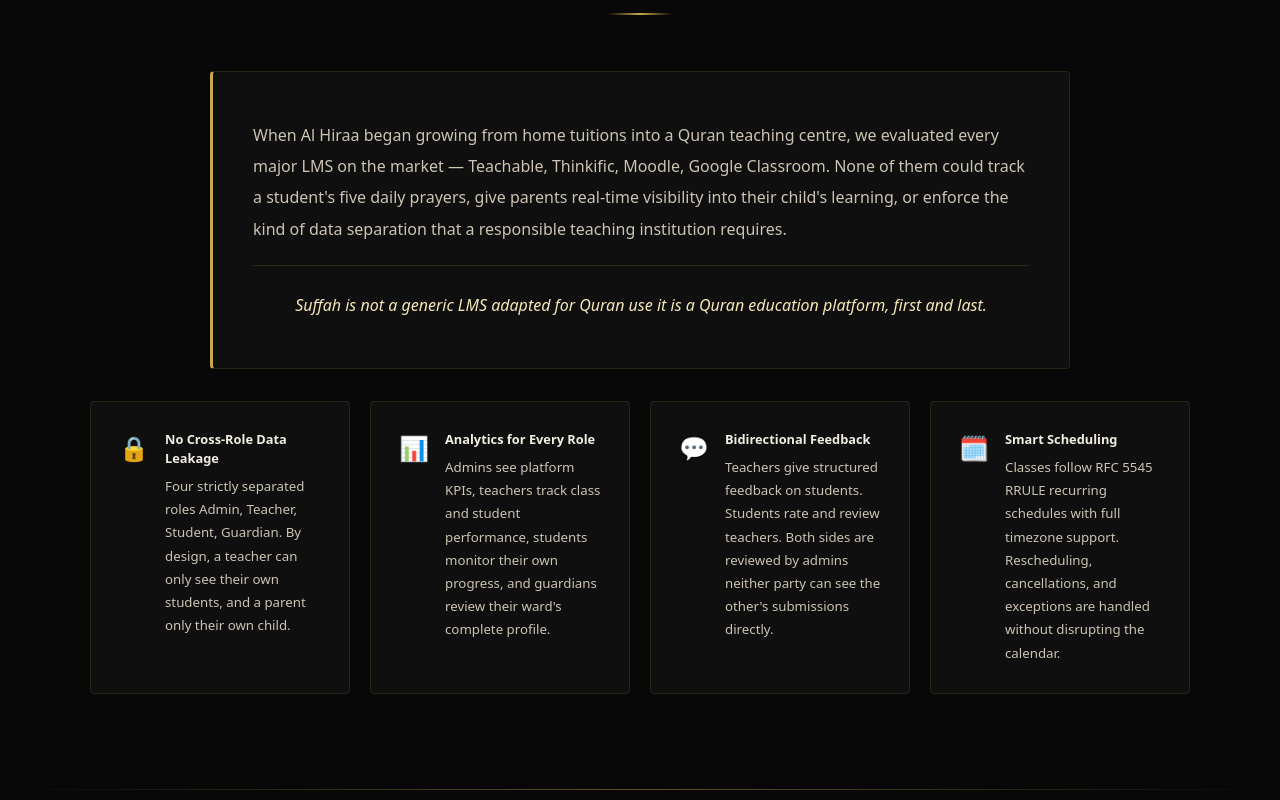
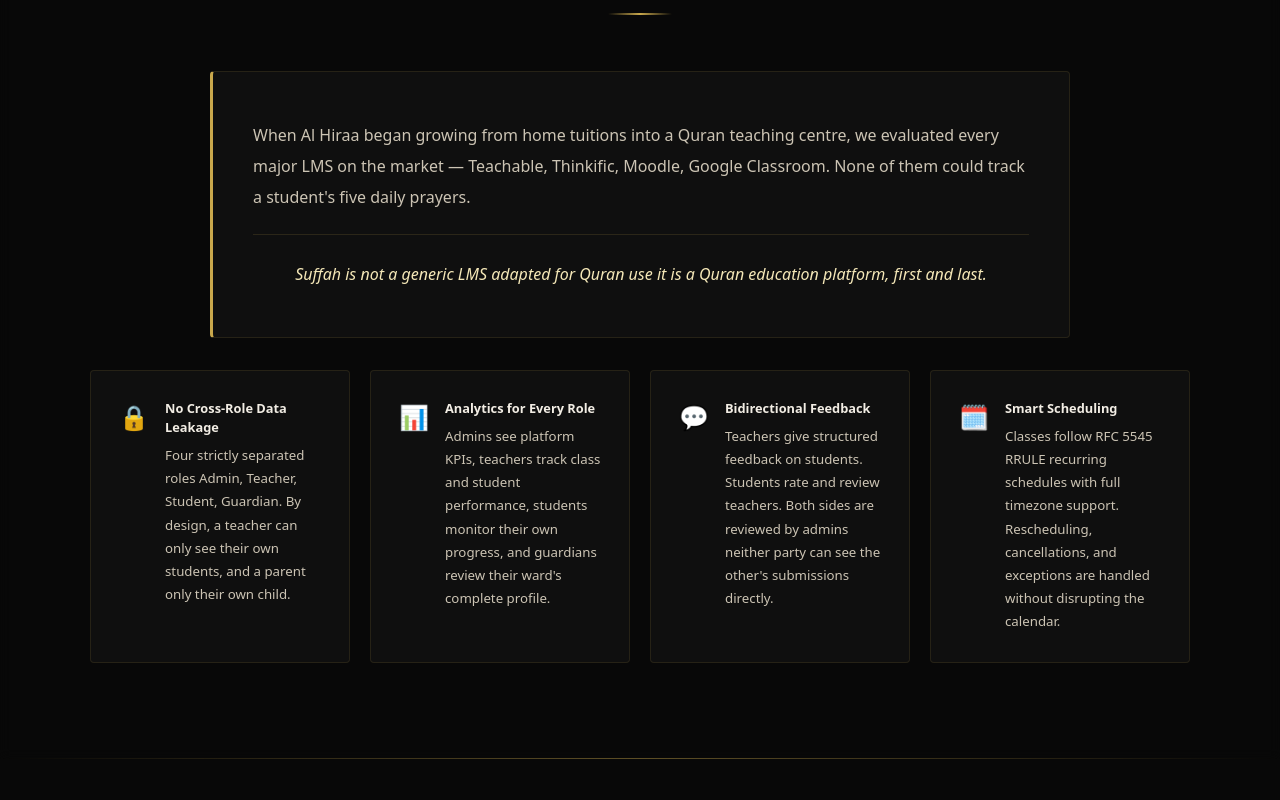
Before and after one commit to alhiraa-institute/al-hira-v2, a Next.js app: page /about in a window 1280 px wide. Shown: the part 3240-4040 px from the top of the page. Built offline with nearby package versions, Linux system fonts and the light colour scheme; a web font is replaced by a local one.

Commit message:
fix: put full stop after five daily prayers and delete trailing sentence

```diff
--- a/src/app/about/page.js
+++ b/src/app/about/page.js
@@ -156,7 +156,7 @@
 
                     <div className="ahic-card reveal" style={{ padding: "3rem 2.5rem", borderLeft: "3px solid var(--gold)", backdropFilter: "blur(6px)", marginBottom: "2rem", maxWidth: "860px", margin: "0 auto 2rem" }}>
                         <p style={{ lineHeight: 1.95, color: "var(--text-body)", fontSize: "1rem", marginBottom: "1.25rem" }}>
-                            When Al Hiraa began growing from home tuitions into a Quran teaching centre, we evaluated every major LMS on the market — Teachable, Thinkific, Moodle, Google Classroom. None of them could track a student&apos;s five daily prayers, give parents real-time visibility into their child&apos;s learning, or enforce the kind of data separation that a responsible teaching institution requires.
+                            When Al Hiraa began growing from home tuitions into a Quran teaching centre, we evaluated every major LMS on the market — Teachable, Thinkific, Moodle, Google Classroom. None of them could track a student&apos;s five daily prayers.
                         </p>
                         <p style={{ fontFamily: "var(--font-body)", fontStyle: "italic", fontSize: "1rem", color: "var(--gold-pale)", lineHeight: 1.9, paddingTop: "1.5rem", borderTop: "1px solid rgba(201,168,76,.15)", textAlign: "center" }}>
                             Suffah is not a generic LMS adapted for Quran use  it is a Quran education platform, first and last.
```
